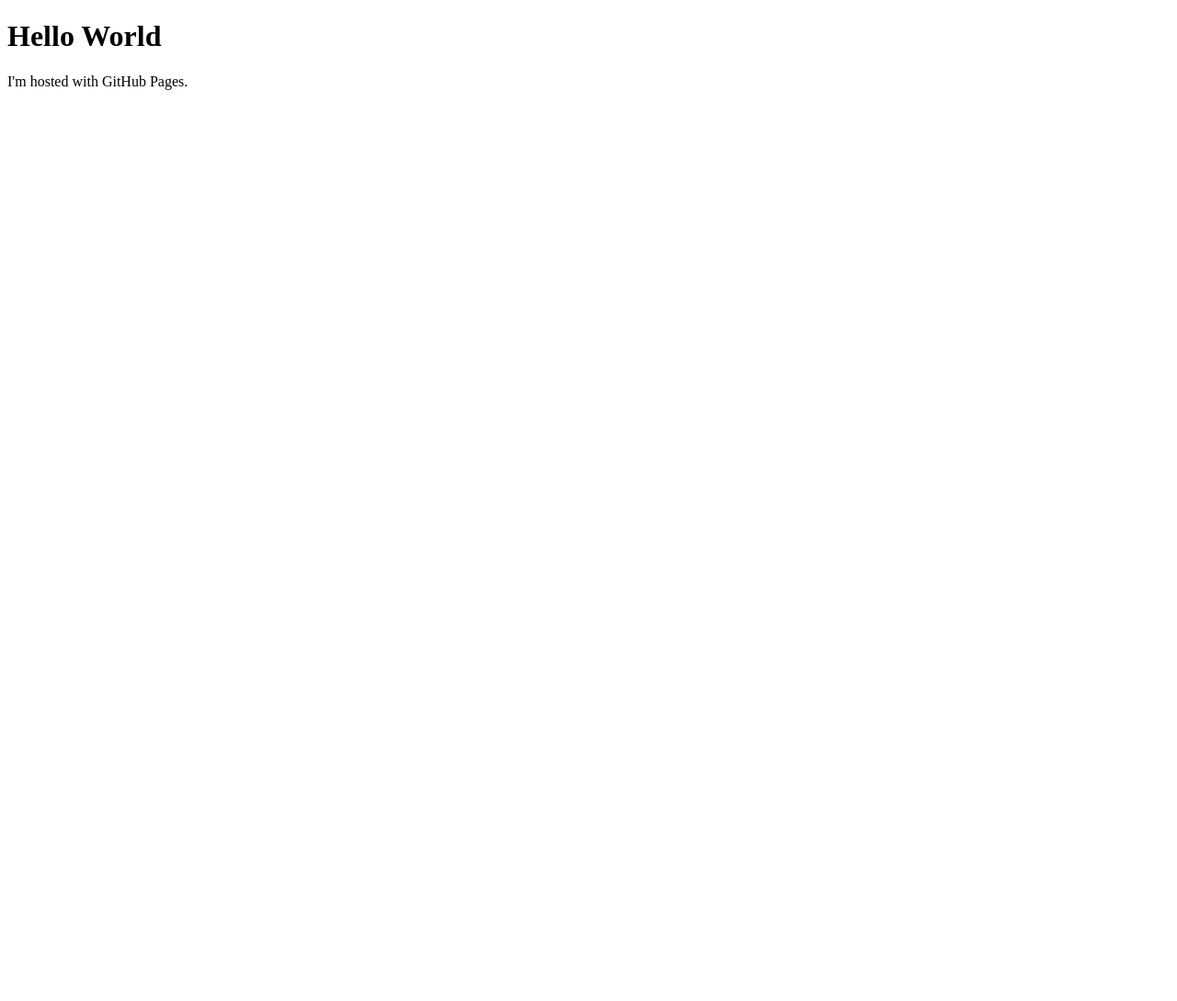
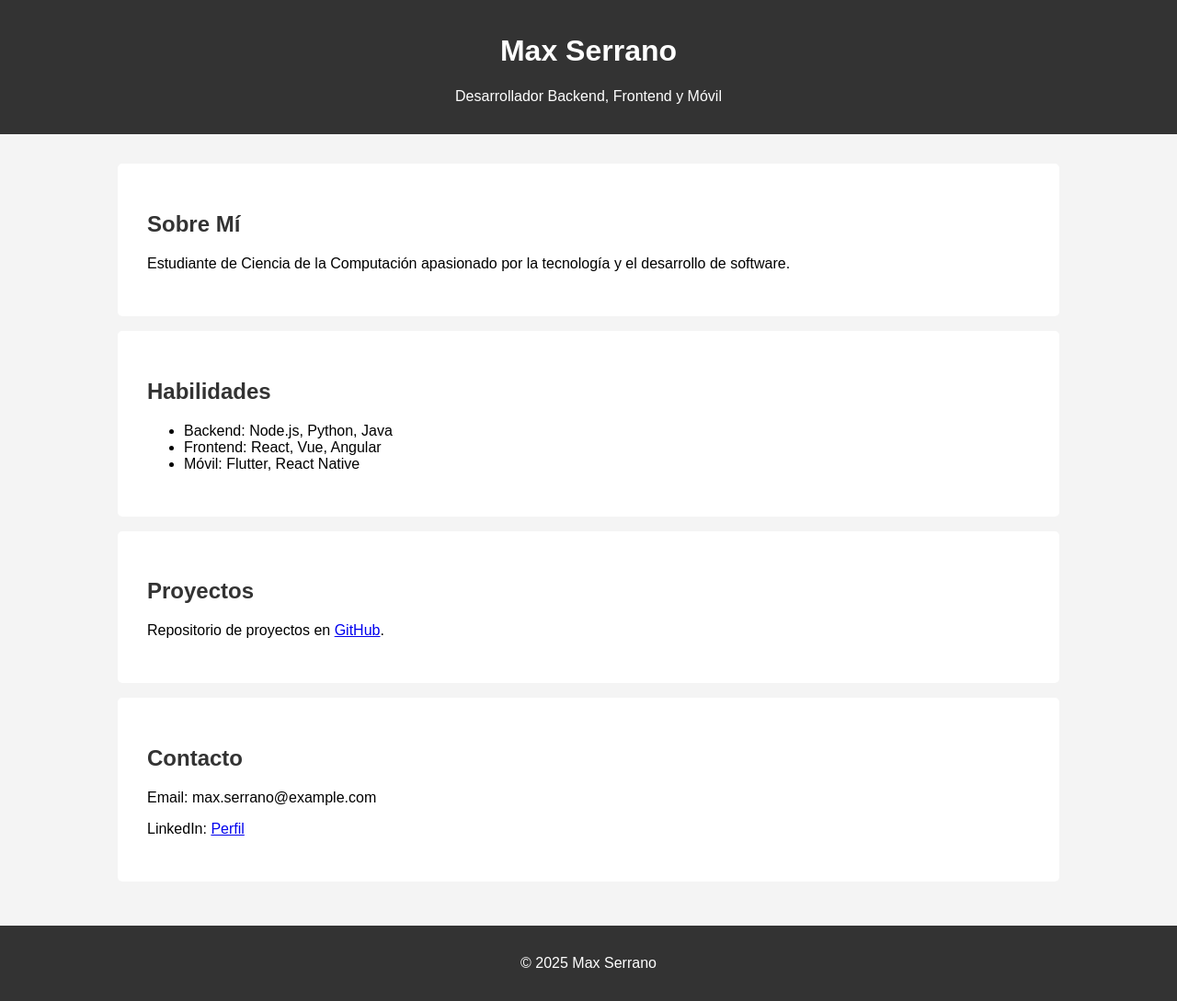
Before and after one commit to MjsaMax/mjsamax.github.io, a plain HTML site: page index.html in a window 1280 px wide. Shown: the whole page at 92% size. Before the commit the page ends 800 px from the top, so only its background shows below. Drawn offline with Linux system fonts and the light colour scheme.

Commit message:
update draft

```diff
--- a/index.html
+++ b/index.html
@@ -1,7 +1,48 @@
 <!DOCTYPE html>
-<html>
+<html lang="es">
+<head>
+    <meta charset="UTF-8">
+    <meta name="viewport" content="width=device-width, initial-scale=1.0">
+    <title>Max Serrano - Desarrollador</title>
+    <style>
+        body { font-family: Arial, sans-serif; margin: 0; padding: 0; background-color: #f4f4f4; }
+        header { background: #333; color: #fff; padding: 1rem; text-align: center; }
+        .container { width: 80%; margin: auto; overflow: hidden; padding: 2rem 0; }
+        section { background: #fff; padding: 2rem; margin-bottom: 1rem; border-radius: 5px; }
+        h2 { color: #333; }
+        footer { text-align: center; padding: 1rem; background: #333; color: white; }
+    </style>
+</head>
 <body>
-<h1>Hello World</h1>
-<p>I'm hosted with GitHub Pages.</p>
+    <header>
+        <h1>Max Serrano</h1>
+        <p>Desarrollador Backend, Frontend y Móvil</p>
+    </header>
+    <div class="container">
+        <section>
+            <h2>Sobre Mí</h2>
+            <p>Estudiante de Ciencia de la Computación apasionado por la tecnología y el desarrollo de software.</p>
+        </section>
+        <section>
+            <h2>Habilidades</h2>
+            <ul>
+                <li>Backend: Node.js, Python, Java</li>
+                <li>Frontend: React, Vue, Angular</li>
+                <li>Móvil: Flutter, React Native</li>
+            </ul>
+        </section>
+        <section>
+            <h2>Proyectos</h2>
+            <p>Repositorio de proyectos en <a href="https://github.com/" target="_blank">GitHub</a>.</p>
+        </section>
+        <section>
+            <h2>Contacto</h2>
+            <p>Email: max.serrano@example.com</p>
+            <p>LinkedIn: <a href="https://www.linkedin.com/in/max-serrano" target="_blank">Perfil</a></p>
+        </section>
+    </div>
+    <footer>
+        <p>&copy; 2025 Max Serrano</p>
+    </footer>
 </body>
 </html>
```
